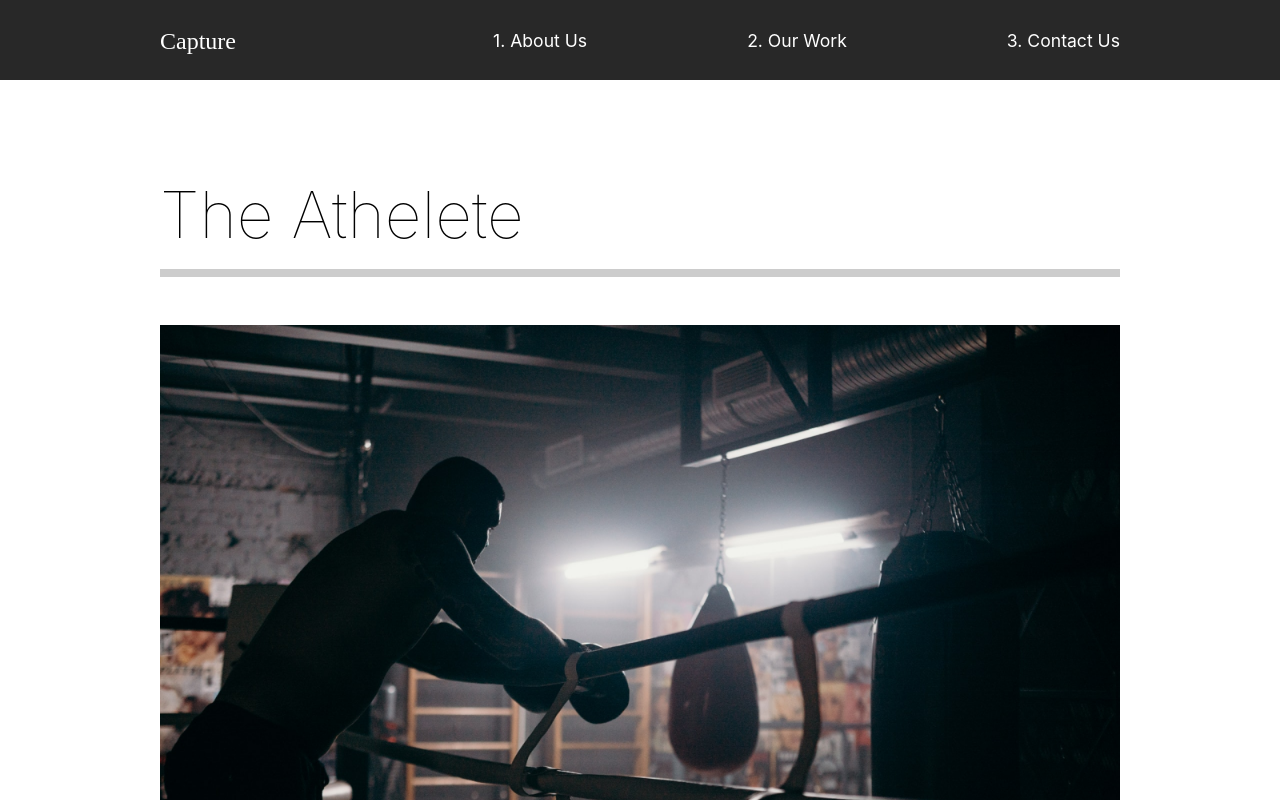
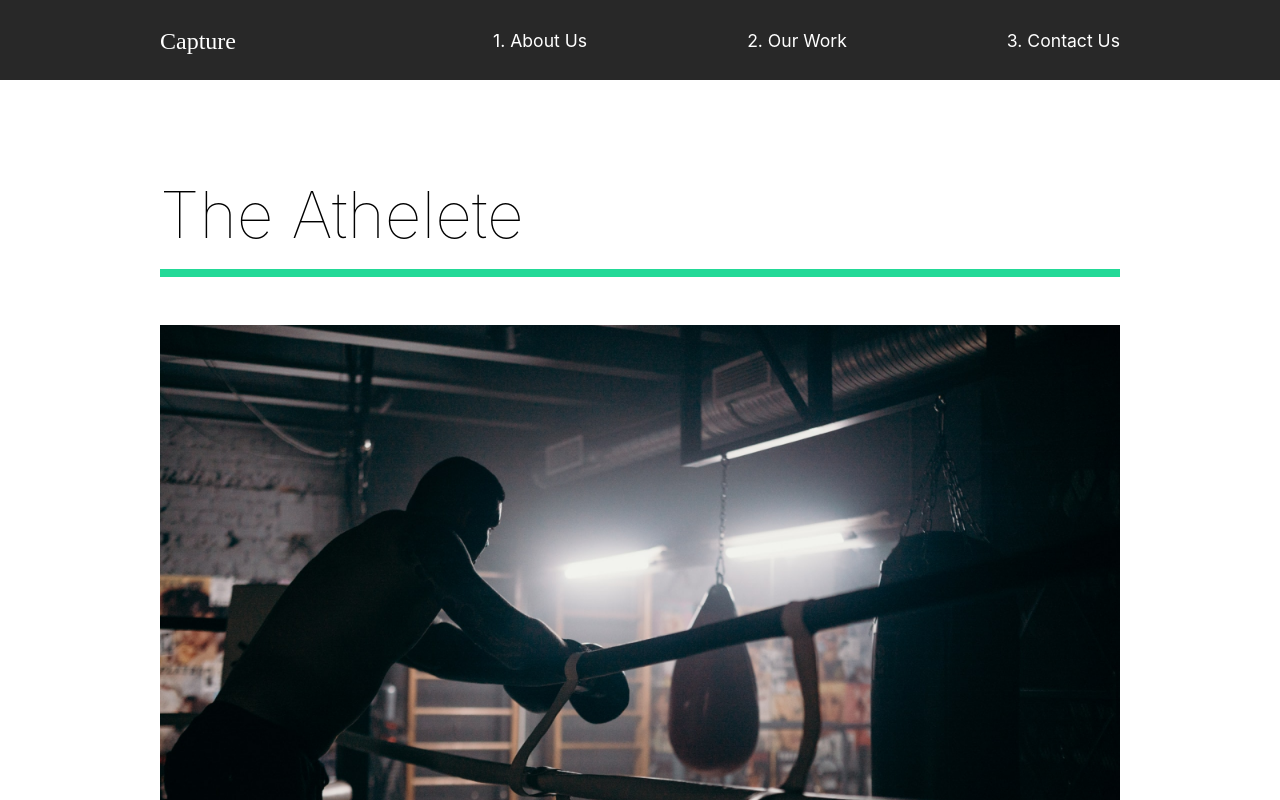
Before and after one commit to aqarain/capture, a React (Create React App) app: page /work in a window 1280 px wide. Shown: the top 800 px of the page. Built offline with nearby package versions, Linux system fonts and the light colour scheme; the HTML template or start-up script is replaced by a standard one.

Commit message:
Our work page animations added

```diff
--- a/src/animation.js
+++ b/src/animation.js
@@ -6,11 +6,10 @@
   show: {
     opacity: 1,
     y: 0,
-    transition: { duration: 1, when: "beforeChildren", staggerChildren: 0.25 }
+    transition: { duration: 0.5, when: "beforeChildren", staggerChildren: 0.25 }
   },
   exit: {
     opacity: 0,
-    y: 300,
     transition: { duration: 0.5 }
   }
 };
@@ -33,3 +32,22 @@
     transition: { duration: 0.75, ease: "easeOut" }
   }
 };
+
+export const lineAnim = {
+  hidden: { width: "0%" },
+  show: { width: "100%", transition: { duration: 1 } }
+};
+
+export const slider = {
+  hidden: { x: "-130%", skew: "45deg" },
+  show: {
+    x: "100%",
+    skew: "0deg",
+    transition: { duration: 1, ease: "easeOut" }
+  }
+};
+
+export const sliderContainer = {
+  hidden: { opacity: 1 },
+  show: { opacity: 1, transition: { staggerChildren: 0.15, ease: "easeOut" } }
+};
--- a/src/pages/OurWork.js
+++ b/src/pages/OurWork.js
@@ -4,7 +4,14 @@
 import theracer from "../img/theracer-small.png";
 import goodtimes from "../img/goodtimes-small.png";
 import { motion } from "framer-motion";
-import { pageAnimation } from "../animation";
+import {
+  pageAnimation,
+  fade,
+  photoAnim,
+  lineAnim,
+  slider,
+  sliderContainer
+} from "../animation";
 
 const OurWork = () => {
   return (
@@ -15,11 +22,19 @@
       exit="exit"
       style={{ backgroundColor: "#fff" }}
     >
+      <motion.div variants={sliderContainer}>
+        <Frame1 variants={slider}></Frame1>
+        <Frame2 variants={slider}></Frame2>
+        <Frame3 variants={slider}></Frame3>
+        <Frame4 variants={slider}></Frame4>
+      </motion.div>
       <Movie>
-        <h2>The Athelete</h2>
-        <div className="line"></div>
+        <motion.h2 variants={fade}>The Athelete</motion.h2>
+        <motion.div variants={lineAnim} className="line"></motion.div>
         <Link to="/work/the-athlete">
-          <img src={athlete} alt="athlete" />
+          <Hide>
+            <motion.img variants={photoAnim} src={athlete} alt="athlete" />
+          </Hide>
         </Link>
       </Movie>
       <Movie>
@@ -53,7 +68,7 @@
   margin-bottom: 10rem;
   .line {
     height: 0.5rem;
-    background-color: #cccccc;
+    background-color: #23d997;
     margin-bottom: 3rem;
   }
   img {
@@ -63,4 +78,30 @@
   }
 `;
 
+const Hide = styled.div`
+  overflow: hidden;
+`;
+
+const Frame1 = styled(motion.div)`
+  position: fixed;
+  left: 0;
+  top: 10%;
+  width: 100%;
+  height: 100vh;
+  background-color: #fffebf;
+  z-index: 2;
+`;
+
+const Frame2 = styled(Frame1)`
+  background-color: #ff8efb;
+`;
+
+const Frame3 = styled(Frame1)`
+  background-color: #8ed2ff;
+`;
+
+const Frame4 = styled(Frame1)`
+  background-color: #8effa0;
+`;
+
 export default OurWork;
```
